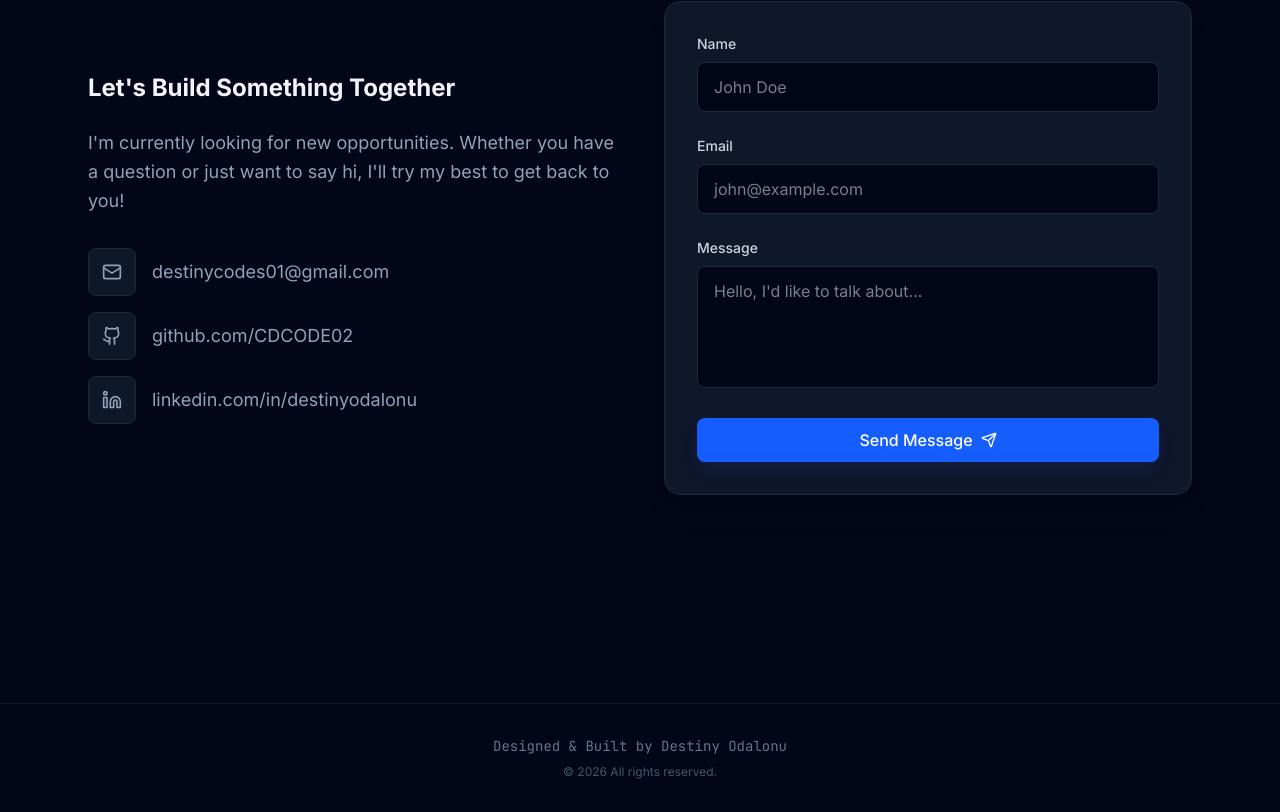
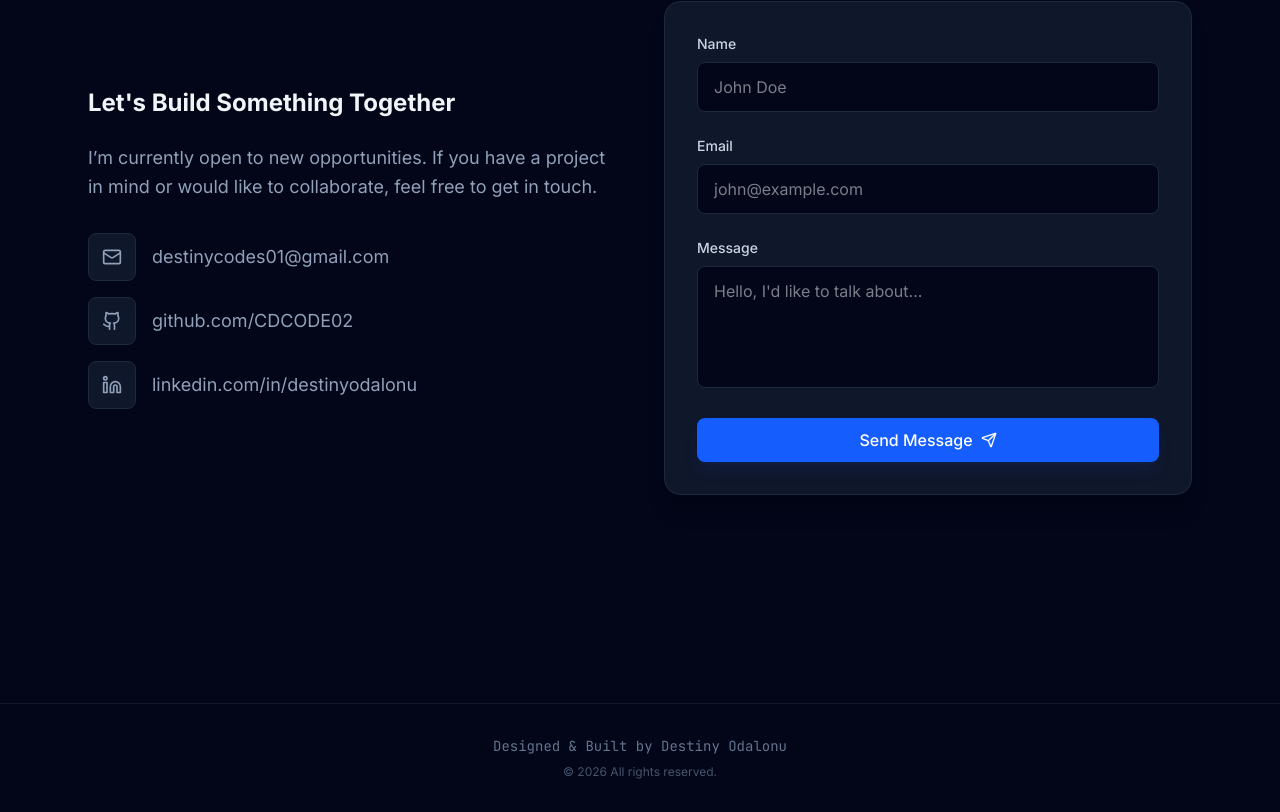
Before and after one commit to CDCODE02/MyWebDev-Portfolio, a React (Vite) app: page / in a window 1280 px wide. Shown: the part 4378-5190 px from the top of the page. Built offline with nearby package versions, Linux system fonts and the light colour scheme.

Commit message:
feat(Contact): Update call to action text
Refine the contact section's introductory text to better reflect a proactive and collaborative stance for new opportunities.

```diff
--- a/src/components/Contact.tsx
+++ b/src/components/Contact.tsx
@@ -43,8 +43,7 @@ export function Contact() {
         <div>
           <h3 className="text-2xl font-bold text-slate-100 mb-6">Let's Build Something Together</h3>
           <p className="text-slate-400 text-lg mb-8 leading-relaxed">
-            I'm currently looking for new opportunities. Whether you have a question or just want to say hi, I'll try my best to get back to you!
-          </p>
+I’m currently open to new opportunities. If you have a project in mind or would like to collaborate, feel free to get in touch.          </p>
 
           <div className="space-y-4">
             <a href="mailto:destinycodes01@gmail.com" className="flex items-center gap-4 text-slate-400 hover:text-blue-400 transition-colors group">
```
